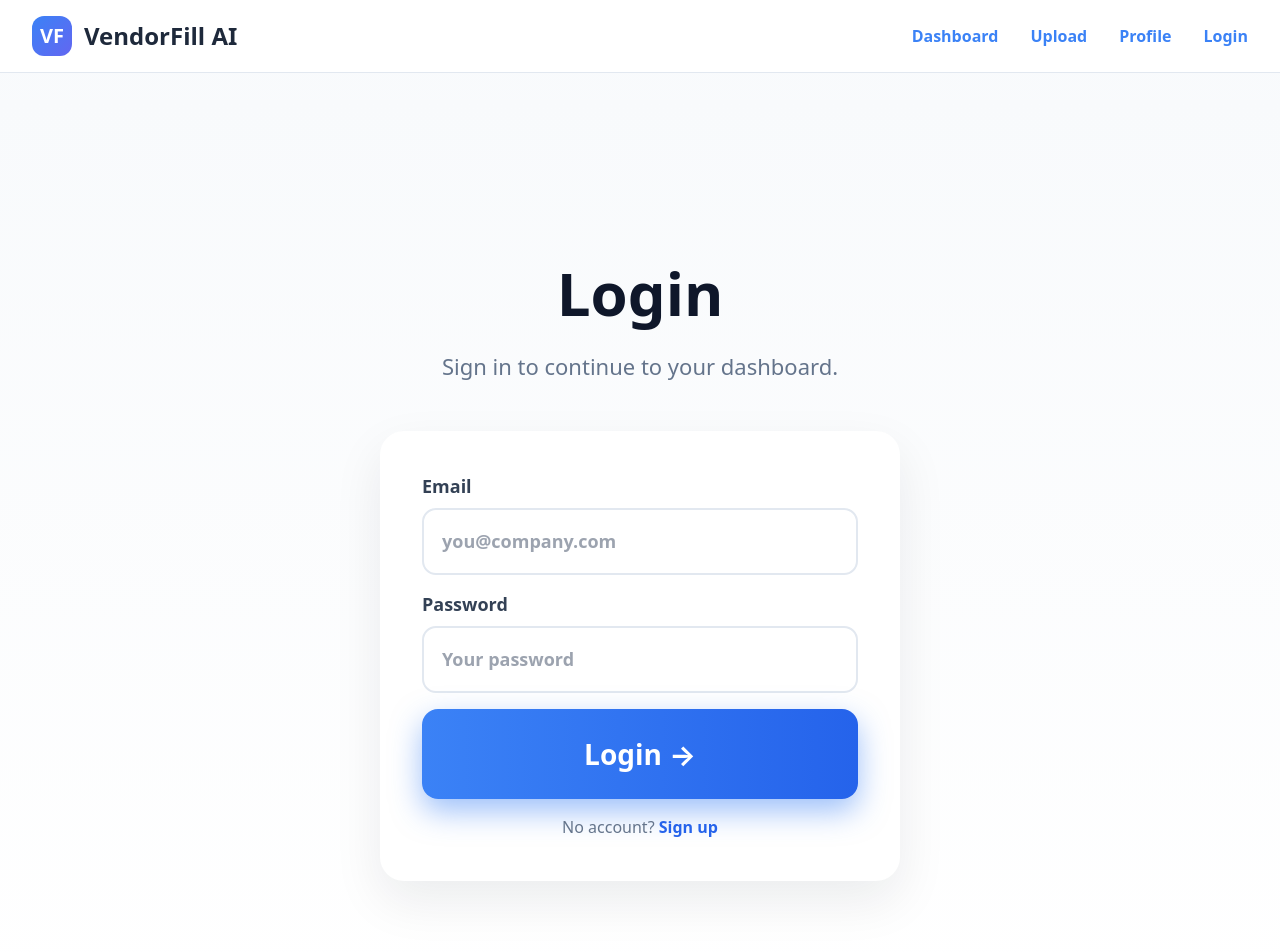
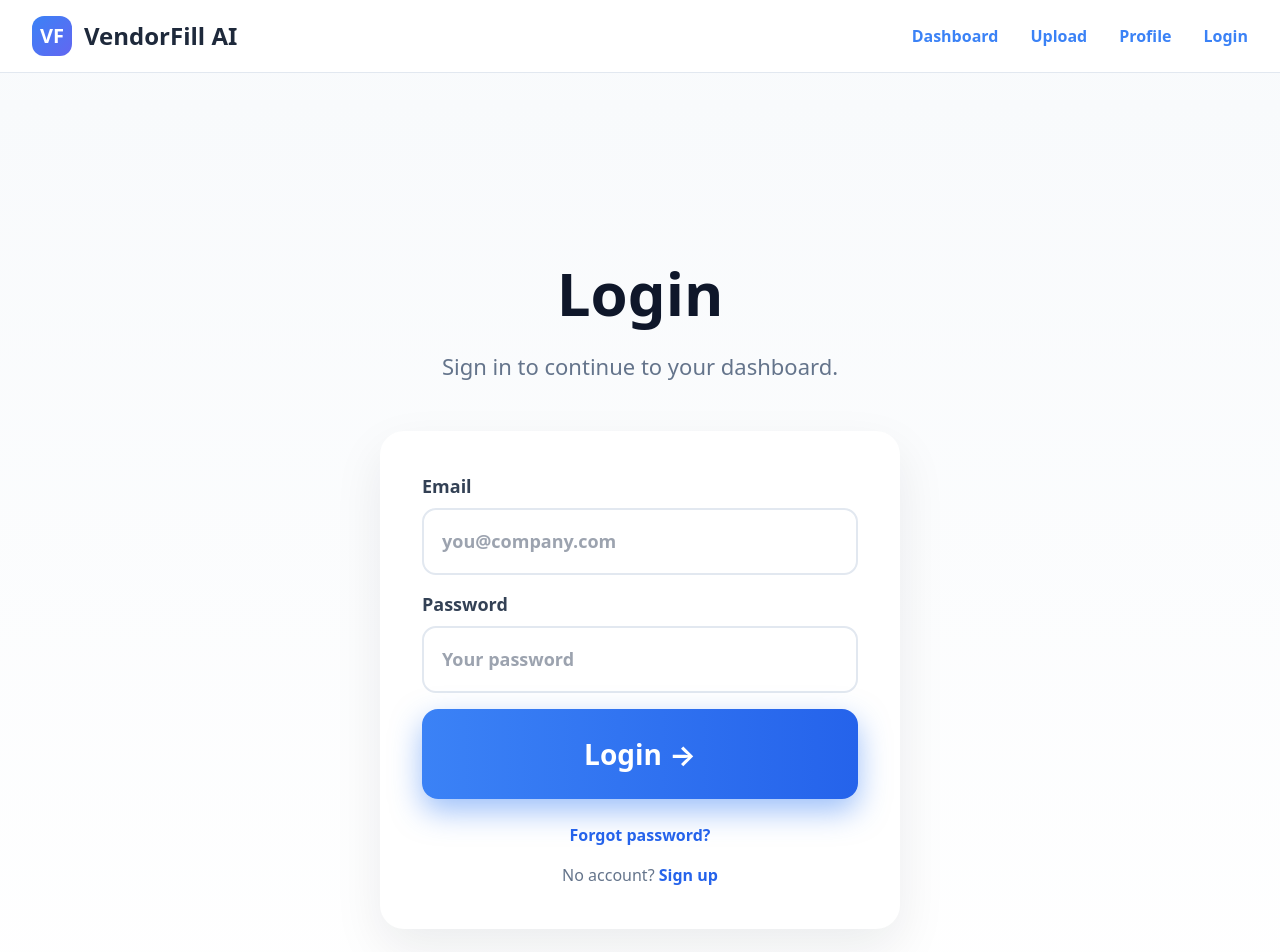
Before and after one commit to deansw/vendorfill, a Next.js app: page /login in a window 1280 px wide. Shown: the top 952 px of the page. Built offline with nearby package versions, Linux system fonts and the light colour scheme; no server answers.

Commit message:
Update page.tsx

```diff
--- a/app/login/page.tsx
+++ b/app/login/page.tsx
@@ -17,10 +17,9 @@ function LoginInner() {
   const [error, setError] = useState("")
   const [notice, setNotice] = useState("")
 
-  // ✅ Show success message after email confirmation redirect
+  // ✅ Success banner after email confirmation
   useEffect(() => {
-    const confirmed = params.get("confirmed")
-    if (confirmed === "1") {
+    if (params.get("confirmed") === "1") {
       setNotice("✅ Email verified successfully. You can log in now.")
     }
   }, [params])
@@ -28,11 +27,9 @@ function LoginInner() {
   const handleLogin = async () => {
     setLoading(true)
     setError("")
-    // Don’t wipe notice; user may still want to see it
-    const cleanEmail = email.trim()
 
     const { data, error } = await supabase.auth.signInWithPassword({
-      email: cleanEmail,
+      email: email.trim(),
       password,
     })
 
@@ -143,6 +140,17 @@ function LoginInner() {
             {loading ? "Logging in..." : "Login →"}
           </PrimaryCtaButton>
 
+          {/* Forgot password */}
+          <div style={{ textAlign: "center", marginTop: 8 }}>
+            <a
+              href="/forgot-password"
+              style={{ color: "#2563eb", fontWeight: 800, textDecoration: "none" }}
+            >
+              Forgot password?
+            </a>
+          </div>
+
+          {/* Signup */}
           <div style={{ textAlign: "center", color: "#64748b", fontSize: 16 }}>
             No account?{" "}
             <a
```
